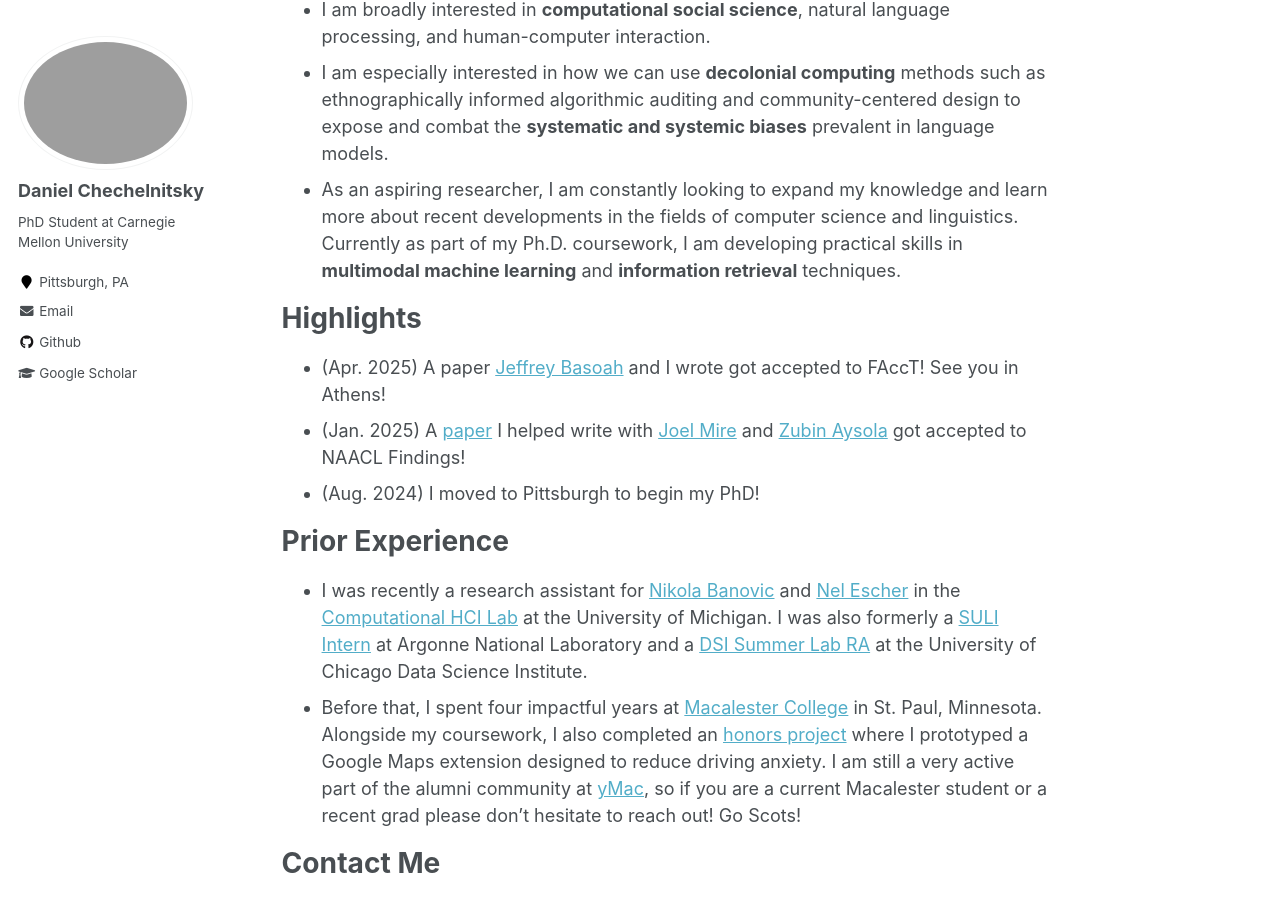
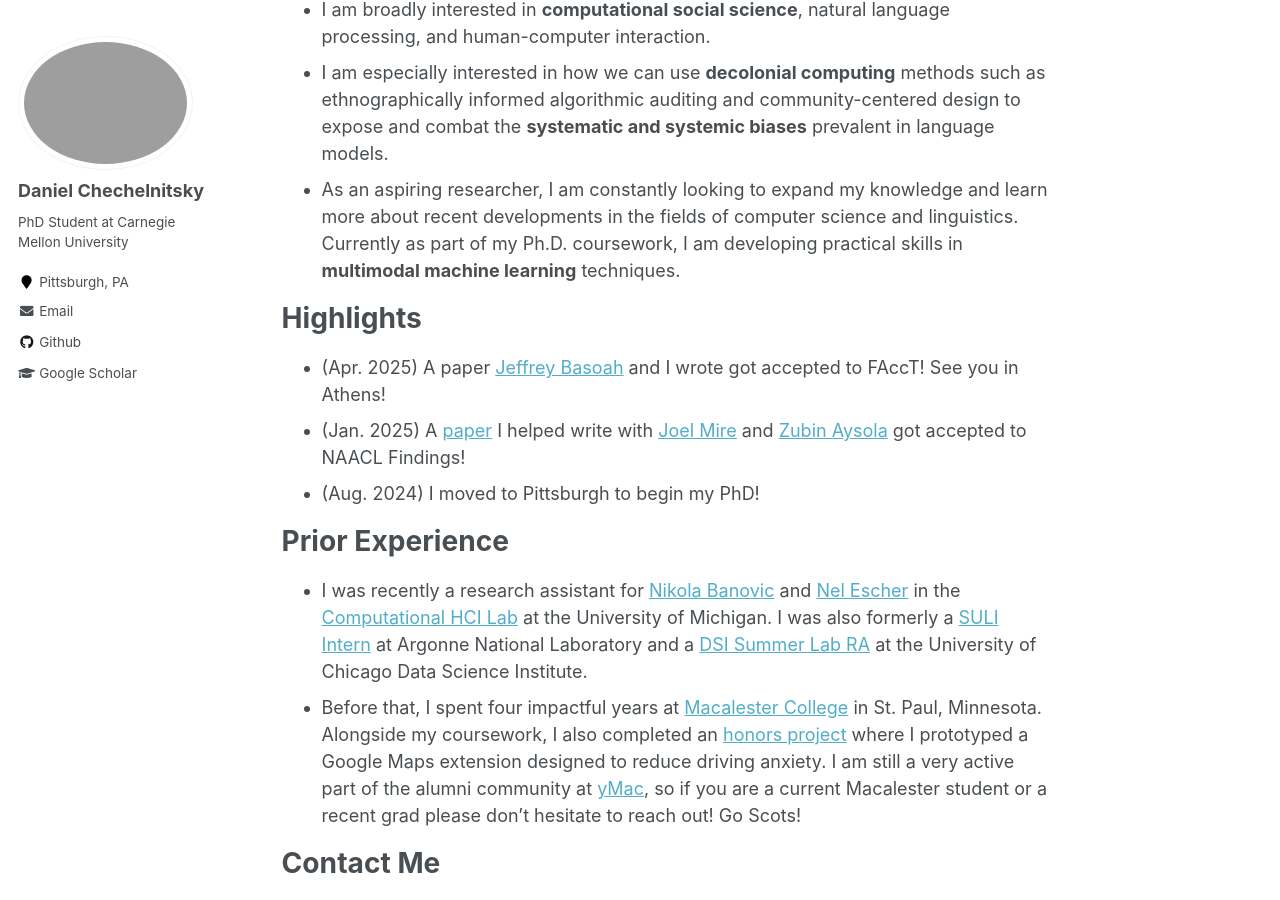
Before and after one commit to chechelnitskd/chechelnitskd.github.io, a Jekyll site: the page built from _pages/about.md, in a window 1280 px wide and 900 px high, scrolled down 527 px. Built offline with Jekyll 4.4.1, drawn with Linux system fonts in a browser that asks for light colours.

Commit message:
Update about.md

```diff
--- a/_pages/about.md
+++ b/_pages/about.md
@@ -17,7 +17,7 @@ Hi, I'm Dan! Here is some information about me:
 # Interests
 - I am broadly interested in **computational social science**, natural language processing, and human-computer interaction.
 - I am especially interested in how we can use **decolonial computing** methods such as ethnographically informed algorithmic auditing and community-centered design to expose and combat the **systematic and systemic biases** prevalent in language models.
-- As an aspiring researcher, I am constantly looking to expand my knowledge and learn more about recent developments in the fields of computer science and linguistics. Currently as part of my Ph.D. coursework, I am developing practical skills in **multimodal machine learning** and **information retrieval** techniques.
+- As an aspiring researcher, I am constantly looking to expand my knowledge and learn more about recent developments in the fields of computer science and linguistics. Currently as part of my Ph.D. coursework, I am developing practical skills in **multimodal machine learning** techniques.
 
 # Highlights
 - (Apr. 2025) A paper [Jeffrey Basoah](https://tat-lab.github.io/people/basoah/) and I wrote got accepted to FAccT! See you in Athens!
```
